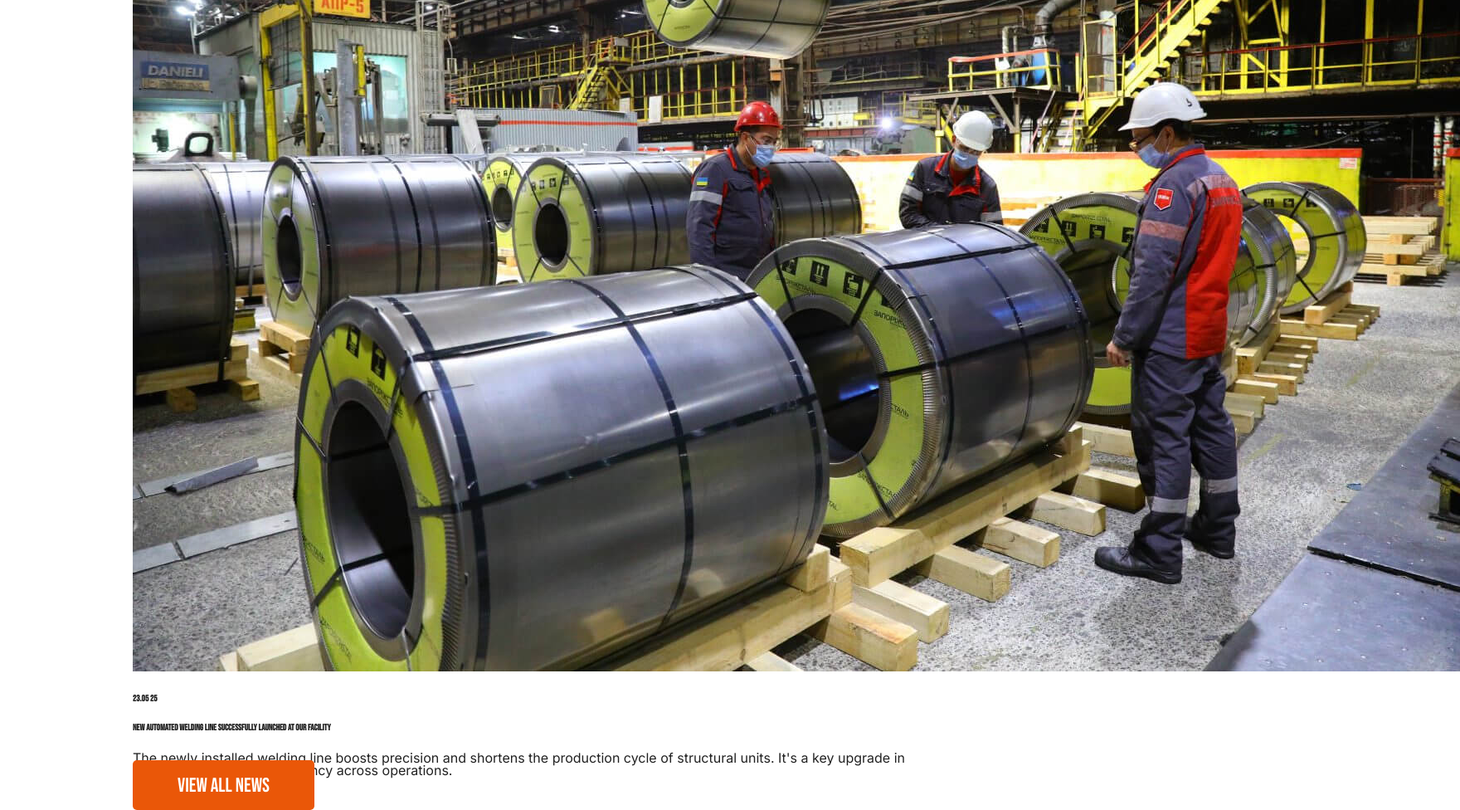
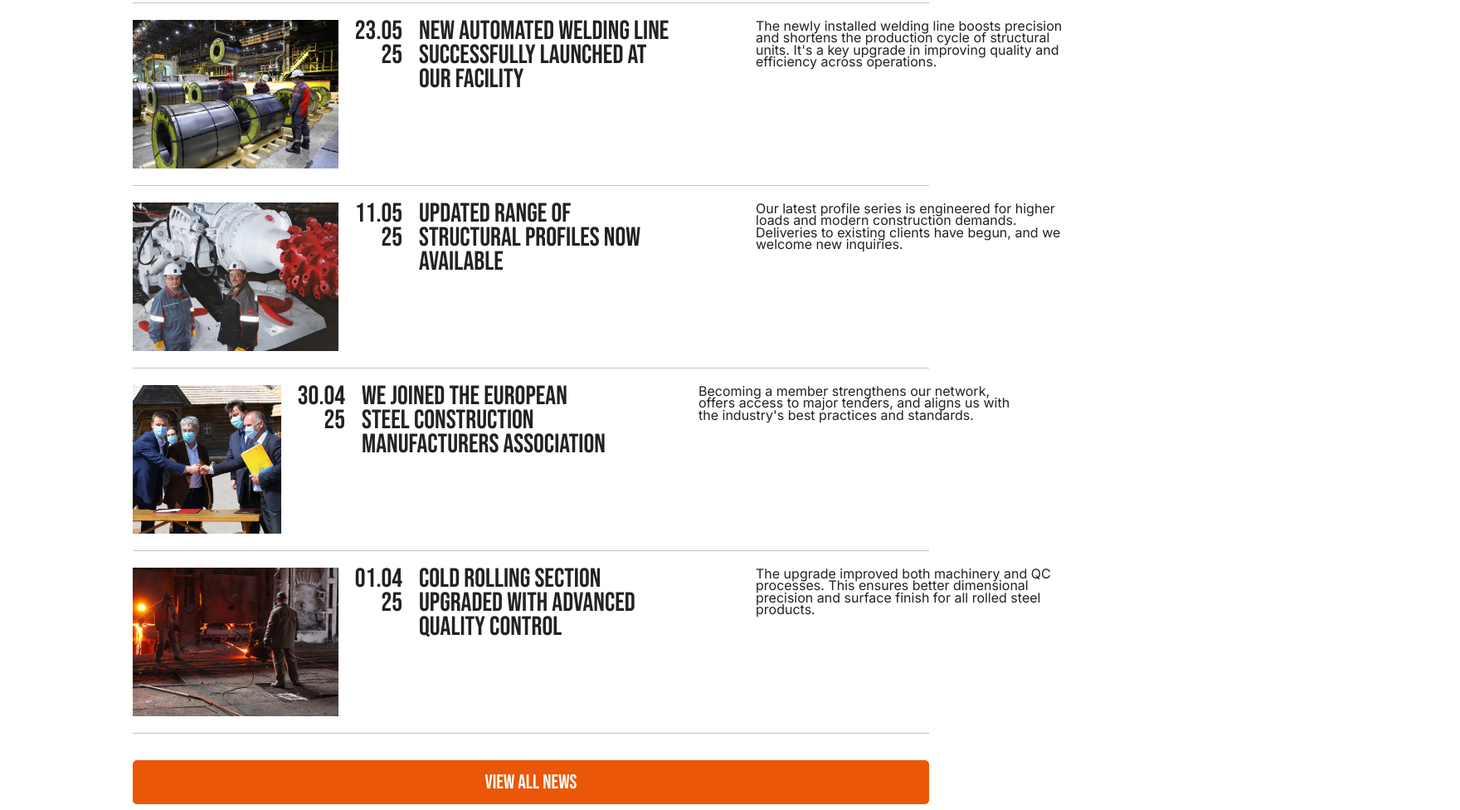
Before and after one commit to Reezllyk/ZPS, a plain HTML site: page pages/index.html in a window 1280 px wide. Shown: the part 9684-10660 px from the top of the page at 83% size, 1760 px wide, since content can reach past the window. Drawn offline with Linux system fonts and the light colour scheme.

Commit message:
Finish news section

```diff
--- a/pages/index.html
+++ b/pages/index.html
@@ -17,7 +17,7 @@
                     <a href="#products" class="header__link">Production</a>
                     <a href="#services" class="header__link">Services</a>
                     <a href="#aboutUs" class="header__link">About us</a>
-                    <a href="#" class="header__link">News</a>
+                    <a href="#news" class="header__link">News</a>
                     <a href="#" class="header__link">Contacts</a>
                 </nav>
 
@@ -457,7 +457,7 @@
                 </div>
             </section>
 
-            <section class="news">
+            <section class="news" id="news">
                 <div class="container">
                     <div class="news__title-wrapper">
                         <div class="descriptor">News</div>
@@ -471,9 +471,11 @@
                                 src="../images/news1.jpg"
                                 alt=""
                             />
+
+                            <div class="news__item-text__wrapper">
                                 <div class="news__item-title">
-                                <h6>23.05 25</h6>
-                                <h6>
+                                    <h6 class="news__data">23.05 25</h6>
+                                    <h6 class="news__data-title">
                                         New automated welding line successfully
                                         launched at our facility
                                     </h6>
@@ -482,11 +484,94 @@
                                 <div class="news__item-text">
                                     <p>
                                         The newly installed welding line boosts
-                                    precision and shortens the production cycle
-                                    of structural units. It's a key upgrade in
-                                    improving quality and efficiency across
-                                    operations.
+                                        precision and shortens the production
+                                        cycle of structural units. It's a key
+                                        upgrade in improving quality and
+                                        efficiency across operations.
                                     </p>
+                                </div>
+                            </div>
+                        </div>
+
+                        <div class="news__item-wrapper">
+                            <img
+                                class="news__img"
+                                src="../images/news2.jpg"
+                                alt=""
+                            />
+
+                            <div class="news__item-text__wrapper">
+                                <div class="news__item-title">
+                                    <h6 class="news__data">11.05 25</h6>
+                                    <h6 class="news__data-title">
+                                        Updated range of structural profiles now
+                                        available
+                                    </h6>
+                                </div>
+
+                                <div class="news__item-text">
+                                    <p>
+                                        Our latest profile series is engineered
+                                        for higher loads and modern construction
+                                        demands. Deliveries to existing clients
+                                        have begun, and we welcome new
+                                        inquiries.
+                                    </p>
+                                </div>
+                            </div>
+                        </div>
+
+                        <div class="news__item-wrapper">
+                            <img
+                                class="news__img"
+                                src="../images/news3.jpg"
+                                alt=""
+                            />
+
+                            <div class="news__item-text__wrapper">
+                                <div class="news__item-title">
+                                    <h6 class="news__data">30.04 25</h6>
+                                    <h6 class="news__data-title">
+                                        We joined the european Steel
+                                        Construction Manufacturers Association
+                                    </h6>
+                                </div>
+
+                                <div class="news__item-text">
+                                    <p>
+                                        Becoming a member strengthens our
+                                        network, offers access to major tenders,
+                                        and aligns us with the industry's best
+                                        practices and standards.
+                                    </p>
+                                </div>
+                            </div>
+                        </div>
+
+                        <div class="news__item-wrapper">
+                            <img
+                                class="news__img"
+                                src="../images/news4.jpg"
+                                alt=""
+                            />
+
+                            <div class="news__item-text__wrapper">
+                                <div class="news__item-title">
+                                    <h6 class="news__data">01.04 25</h6>
+                                    <h6 class="news__data-title">
+                                        Cold rolling section upgraded with
+                                        advanced quality control
+                                    </h6>
+                                </div>
+
+                                <div class="news__item-text">
+                                    <p>
+                                        The upgrade improved both machinery and
+                                        QC processes. This ensures better
+                                        dimensional precision and surface finish
+                                        for all rolled steel products.
+                                    </p>
+                                </div>
                             </div>
                         </div>
 
--- a/styles/main.css
+++ b/styles/main.css
@@ -636,3 +636,82 @@ p {
     justify-content: center;
     border-radius: 15px;
 }
+
+/* -----------------------
+        MAIN SECTION partners
+----------------------- */
+
+.news {
+    margin-top: 150px;
+}
+.container {
+}
+.news__title-wrapper {
+    display: flex;
+    justify-content: space-between;
+    align-items: flex-start;
+}
+
+.news__item-text__wrapper {
+    display: flex;
+    justify-content: space-between;
+    gap: 100px;
+}
+
+.news__wrapper {
+    margin-top: 43px;
+    display: flex;
+    flex-direction: column;
+}
+
+.news__item-wrapper:first-child {
+    border-top: 1px solid var(--color-ghost-white);
+}
+
+.news__item-wrapper {
+    display: flex;
+    justify-content: space-between;
+    padding-top: 20px;
+    padding-bottom: 20px;
+    border-bottom: 1px solid var(--color-ghost-white);
+}
+
+.news__img {
+    width: 248px;
+    height: 179px;
+
+    object-fit: cover;
+    object-position: center;
+    background-repeat: no-repeat;
+}
+.news__item-title {
+    display: flex;
+    gap: 20px;
+}
+
+.news__data {
+    margin: 0;
+    font-size: 32px;
+    font-weight: 400;
+    width: 77px;
+    text-align: right;
+}
+
+.news__data-title {
+    margin: 0;
+    font-size: 32px;
+    font-weight: 400;
+    width: 306px;
+}
+.news__item-text {
+    width: 380px;
+}
+.news__wrapper .button {
+    margin-top: 32px;
+    text-align: center;
+}
+
+.news__wrapper .button:hover {
+    color: var(--color-black);
+    scale: 1.01;
+}
```
Lines whose indentation alone changed are shown as unchanged.
